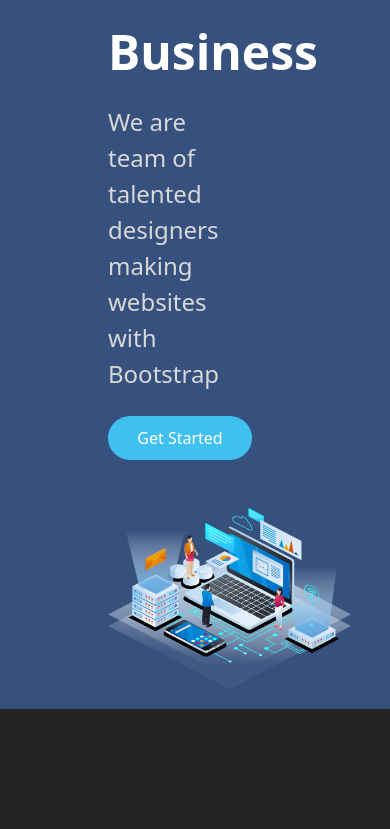
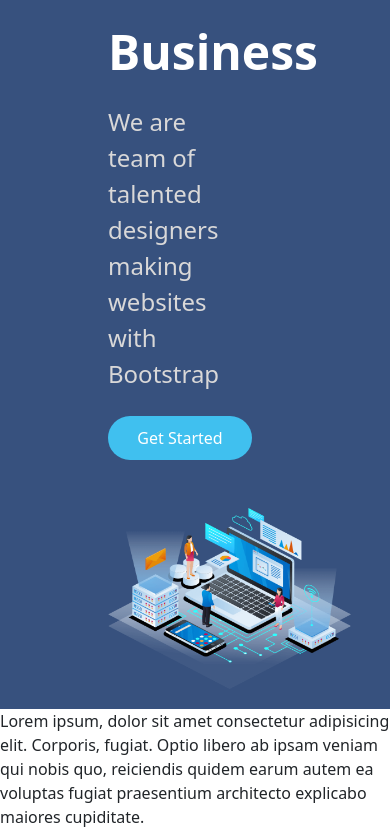
Before and after one commit to meenado89/MERN, a React (Vite) app: page / in a window 390 px wide. Shown: the part 480-1309 px from the top of the page. Before the commit the page ends 1189 px from the top, so only its background shows below. Built offline with nearby package versions, Linux system fonts and the light colour scheme.

Commit message:
Adds footer component and improves grid responsiveness
Integrates a footer component into the main application layout.
Enhances grid responsiveness in the home component's CSS for better adaptability.
Fixes missing CSS import in the services component.

```diff
--- a/src/App.jsx
+++ b/src/App.jsx
@@ -2,6 +2,7 @@ import About from "./components/About";
 import Home from "./components/Home";
 import Services from "./components/Services";
 import Navbar from "./components/Navbar";
+import Footer from "./components/Footer";
 import { Routes, Route } from "react-router-dom";
 
 function App() {
@@ -13,6 +14,7 @@ function App() {
         <Route path="/about" element={<About />} />
         <Route path="/services" element={<Services />} />
       </Routes>
+      <Footer />
     </>
   );
 }
--- /dev/null
+++ b/src/components/Footer.jsx
@@ -0,0 +1,14 @@
+import "./Home.css";
+//For Bootstrap
+import "bootstrap/dist/css/bootstrap.min.css";
+import {Link} from 'react-router-dom'
+
+const Footer = () => {
+  return (
+    <div >
+     Lorem ipsum, dolor sit amet consectetur adipisicing elit. Corporis, fugiat. Optio libero ab
+     ipsam veniam qui nobis quo, reiciendis quidem earum autem ea voluptas fugiat praesentium architecto explicabo maiores cupiditate.
+    </div>
+  )
+}
+export default Footer;
--- a/src/components/Home.css
+++ b/src/components/Home.css
@@ -260,10 +260,9 @@ font-size: 18px;
 }
 .grid-container {
   display: grid;
+  /* MAKES GRID RESPONSIVE */
 grid-template-columns: repeat(auto-fit, minmax(250px, 1fr));
-
   grid-gap: 10px;
-
   padding: 10px;
 }
 
--- a/src/components/Services.jsx
+++ b/src/components/Services.jsx
@@ -1,4 +1,4 @@
-
+import "./Home.css";
 const Services = () => {
   return (
     <div >
```
